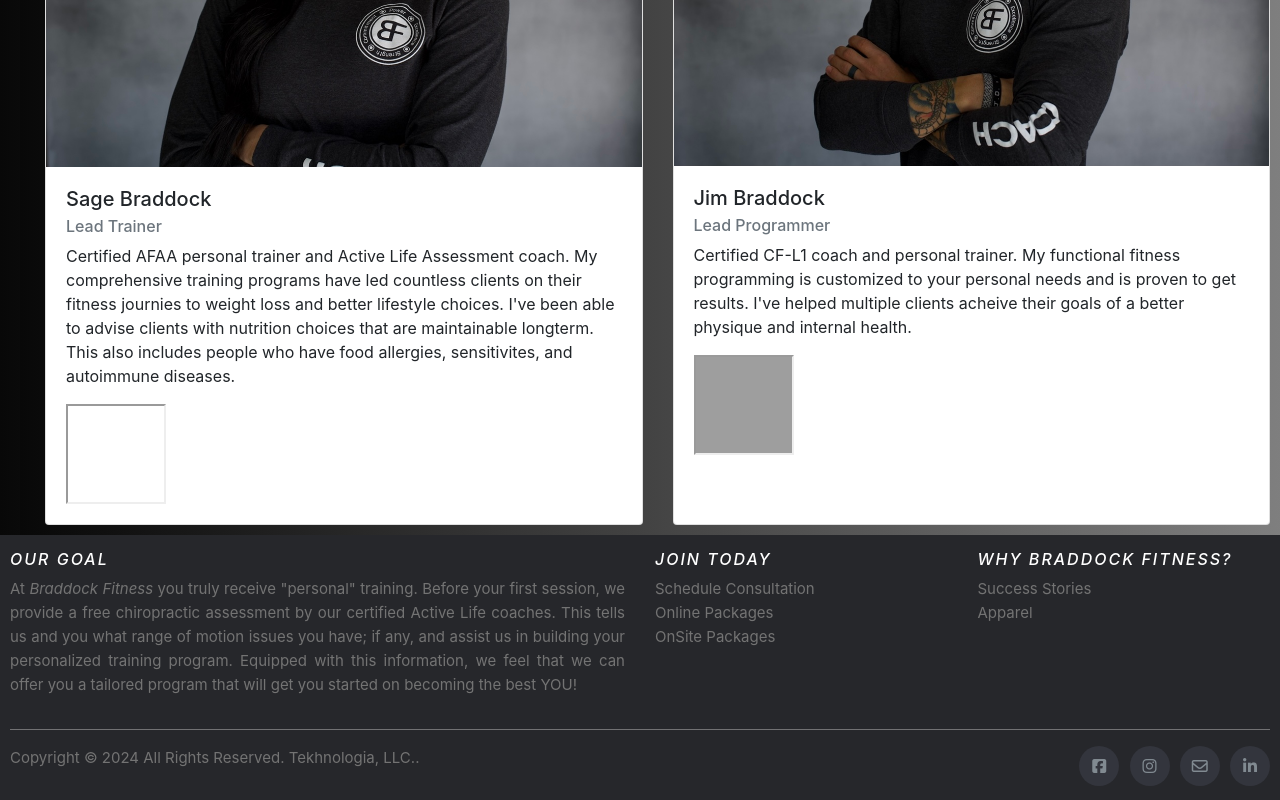
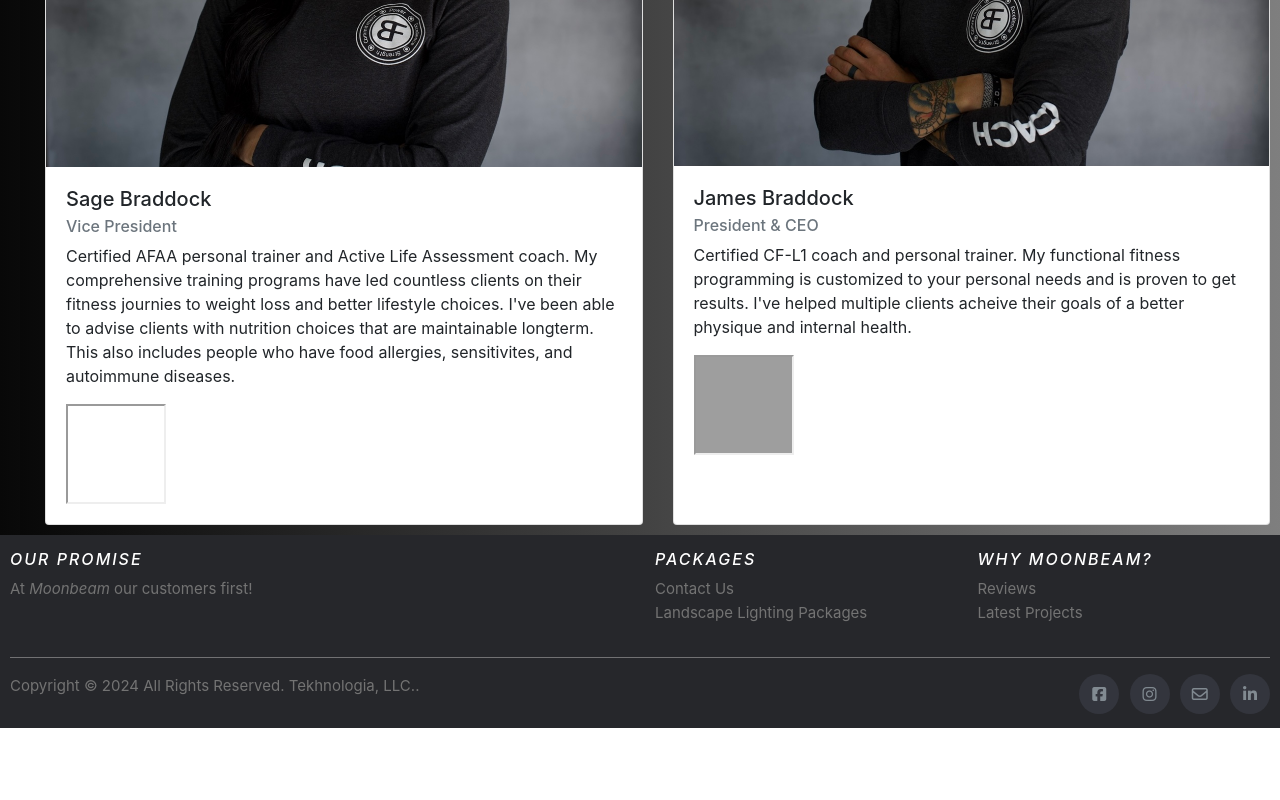
Before and after one commit to jimbraddock/moonbeam, a plain HTML site: page trainingStaff/instructors.html in a window 1280 px wide. Shown: the part 430-1230 px from the top of the page. After the commit the page ends 1158 px from the top, so only its background shows below. Drawn offline with nearby package versions, Linux system fonts and the light colour scheme; grey boxes are pictures that could not be loaded.

Commit message:
Update instructors.html

```diff
--- a/trainingStaff/instructors.html
+++ b/trainingStaff/instructors.html
@@ -17,7 +17,7 @@
       crossorigin="anonymous"
       />
 
-      <!-- Braddock Fitness CSS Begins -->
+      <!-- Moonbeam CSS Begins -->
 
       <link rel="stylesheet" href="/css/main.css" />
 
@@ -64,7 +64,7 @@
          }
       </style>
 
-      <title>Instructors | Braddock Fitness, LLC.</title>
+      <title> | Moonbeam Lighting and Electrical Services Inc.</title>
 
    </head>
 
@@ -75,7 +75,7 @@
 
       <nav class="navbar sticky-top navbar-expand-lg navbar-light bg-light">
 
-         <!-- Braddock Fitness Logo -->
+         <!-- Moonbeam Logo -->
 
          <a class="navbar-brand" href="/index.html">
             <img
@@ -87,7 +87,7 @@
             />
          </a>
 
-         <!-- Braddock Fitness Logo Ends -->
+         <!-- Moonbeam Logo Ends -->
 
          <!-- Mobile Menu Button (Hamburger) -->
 
@@ -126,7 +126,7 @@
          </a>
          <div class="dropdown-menu" aria-labelledby="aboutDropdown">
             <a class="dropdown-item" href="/trainingStaff/instructors.html">Meet the Team</a>
-            <a class="dropdown-item" href="/program/programming.html">Our Programs</a>
+            <a class="dropdown-item" href="/program/programming.html">Our Services</a>
          </div>
          </li>
 
@@ -145,10 +145,10 @@
             Contact Us
          </a>
          <div class="dropdown-menu" aria-labelledby="contactDropdown">
-            <a class="dropdown-item" href="https://www.facebook.com/braddockfitnessllc/" target="_blank">
+            <a class="dropdown-item" href="https://www.facebook.com/profile.php?id=61553432225760/" target="_blank">
                <i class="fab fa-facebook-square"></i> Facebook
             </a>
-            <a class="dropdown-item" href="https://www.instagram.com/braddock_fitness/" target="_blank">
+            <a class="dropdown-item" href="https://www.instagram.com/moonbeam_landscapelighting/" target="_blank">
                <i class="fab fa-instagram"></i> Instagram
             </a>
          </div>
@@ -176,7 +176,7 @@
             />
             <div class="card-body">
                <h5 class="card-title">Sage Braddock</h5>
-               <h6 class="card-subtitle mb-2 text-muted">Lead Trainer</h6>
+               <h6 class="card-subtitle mb-2 text-muted">Vice President</h6>
                <p class="card-text">
                   Certified AFAA personal trainer and Active Life Assessment coach. My comprehensive training programs have led countless clients on their fitness journies to weight loss and better lifestyle choices. I've been able to advise clients with nutrition choices that are maintainable longterm. This also includes people who have food allergies, sensitivites, and autoimmune diseases.
                </p>
@@ -194,8 +194,8 @@
                   alt="Jim Braddock"
                />
                <div class="card-body">
-                  <h5 class="card-title">Jim Braddock</h5>
-                  <h6 class="card-subtitle mb-2 text-muted">Lead Programmer</h6>
+                  <h5 class="card-title">James Braddock</h5>
+                  <h6 class="card-subtitle mb-2 text-muted">President & CEO</h6>
                   <p class="card-text">
                      Certified CF-L1 coach and personal trainer. My functional fitness programming is customized to your personal needs and is proven to get results. I've helped multiple clients acheive their goals of a better physique and internal health.
                   </p>
@@ -217,35 +217,32 @@
             <div class="row">
                <div class="col-sm-12 col-md-6">
                   <h6>
-                     <em><i>Our Goal</i></em>
+                     <em><i>Our Promise</i></em>
                   </h6>
                      <p class="text-justify">
-                        At<i> Braddock Fitness </i> you truly receive "personal" training. Before your first session, we
-                        provide a free chiropractic assessment by our certified Active Life coaches. This tells us and
-                        you what range of motion issues you have; if any, and assist us in building your personalized
-                        training program. Equipped with this information, we feel that we can offer you a tailored
-                        program that will get you started on becoming the best YOU!
+                        At<i> Moonbeam </i> our customers first!
                      </p>
                </div>
 
                <div class="col-xs-6 col-md-3">
                   <h6>
-                     <em><i>Join Today</i></em>
+                     <em><i>Packages</i></em>
                   </h6>
                      <ul class="footer-links">
                         <li>
                            <a
-                              href="mailto:sage.braddock@braddockfitnessllc.com?cc=jim.braddock@braddockfitnessllc.com&subject=I'd%20like%20to%20schedule%20a%20consultation"
+                              href="mailto:info@moonbeamlightingandelectrical.com?cc=info@moonbeamlightingandelectrical.com&subject=I'd%20like%20to%20schedule%20a%20consultation"
                               target="_blank"
-                              >Schedule Consultation</a
+                              >Contact Us</a
                            >
                         </li>
                         <li>
                            <a
                               href="../trainingPackages/packages.html"
                               >
-                              Online Packages</a>
+                              Landscape Lighting Packages</a>
                         </li>
+                        <!---
                         <li>
                            <a
                               href="../onsitePackages/location.html"
@@ -253,19 +250,20 @@
                               OnSite Packages
                            </a>
                         </li>
+                        --->
                      </ul>
                </div>
 
                <div class="col-xs-6 col-md-3">
                   <h6>
-                     <em><i>Why Braddock Fitness?</i></em>
+                     <em><i>Why Moonbeam?</i></em>
                   </h6>
                      <ul class="footer-links">
                         <li>
-                           <a href="../testimonials/stories.html">Success Stories</a>
+                           <a href="../testimonials/stories.html">Reviews</a>
                         </li>
                         <li>
-                           <a href="../apparel/clothes.html">Apparel</a>
+                           <a href="../apparel/clothes.html">Latest Projects</a>
                         </li>
                      </ul>
                   </div>
```
